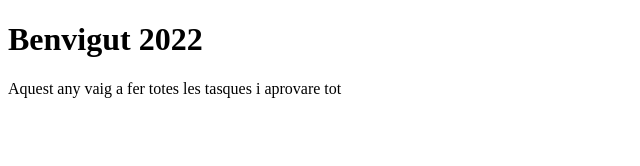
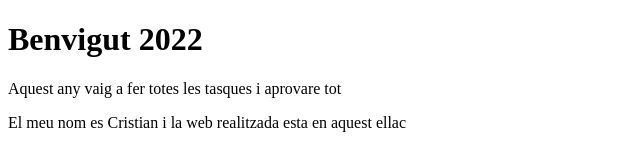
Before and after one commit to CristianRivas0/web22, a plain HTML site: page index.html in a window 1280 px wide. Shown: the whole page, without its empty margins (0-640 px from the left). Drawn offline with Linux system fonts and the light colour scheme.

Commit message:
entregar

```diff
--- a/index.html
+++ b/index.html
@@ -9,5 +9,6 @@
 <body>
     <h1>Benvigut 2022</h1>
     <p>Aquest any vaig a fer totes les tasques i aprovare tot</p>
+<p>El meu nom es Cristian i la web realitzada esta en aquest ellac <a href="https://cristianrivas0.github.io/web22/"></a></p>
 </body>
 </html>
```
